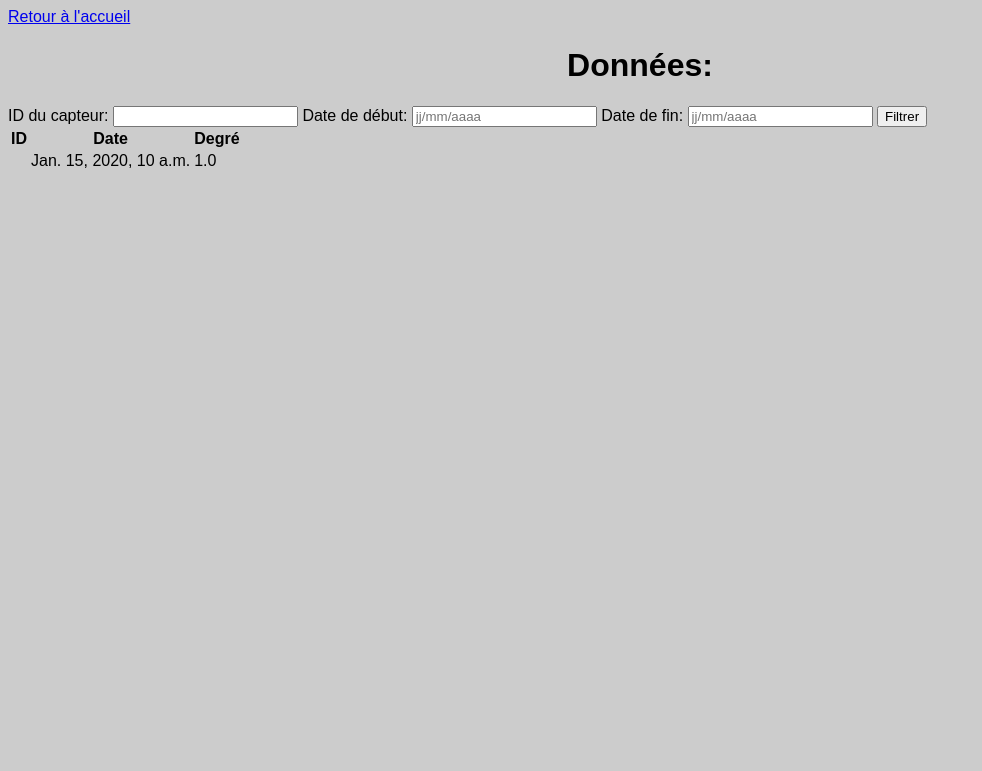
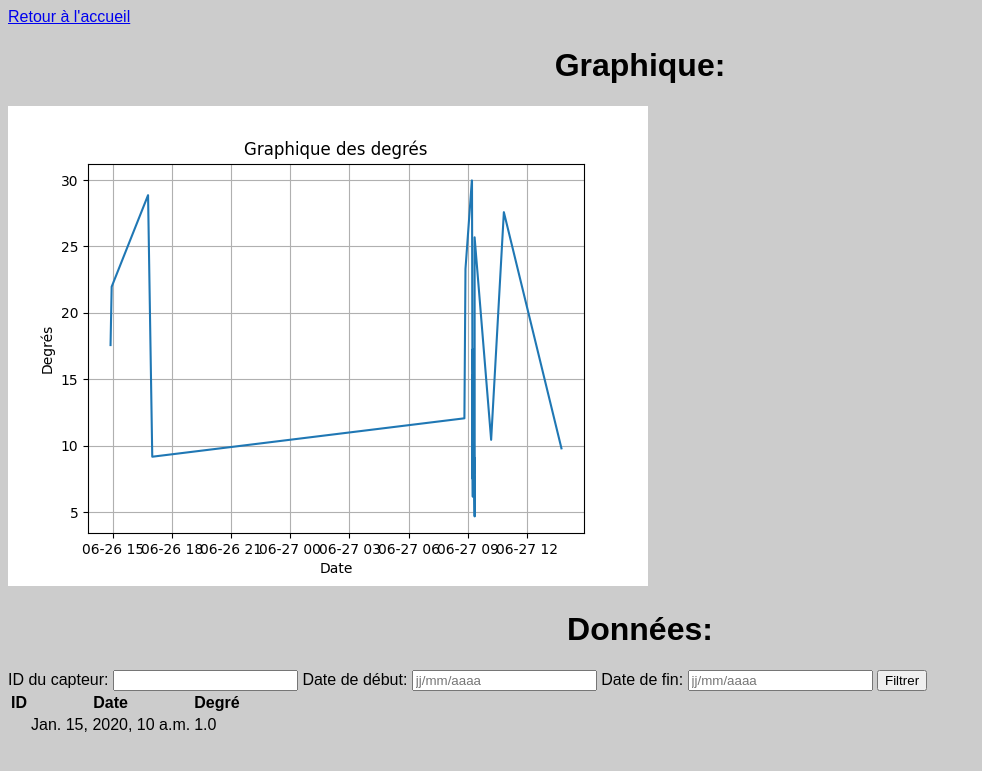
Before and after one commit to Mariusbre/sae24, a Django app: page /appsae24/liste_donnees/ in a window 1280 px wide. Shown: the top 771 px of the page, without its empty margins (0-982 px from the left). Run offline with Django 4.2, Linux system fonts and the light colour scheme; tables that the repository leaves empty hold one stand-in row (values such as "Sample post").

Commit message:
Add files via upload

```diff
--- a/sae24/appsae24/templates/appsae24/liste_donnees.html
+++ b/sae24/appsae24/templates/appsae24/liste_donnees.html
@@ -7,7 +7,9 @@
 </head>
 <body>
     <a href="/appsae24/accueil">Retour à l'accueil</a>
-        <h1>Données:</h1>
+        <h1>Graphique:</h1>
+<img src="{% static 'graphique.png' %}">
+    <h1>Données:</h1>
     <form action="/appsae24/liste_donnees/" method="get">
         <label for="capteur_id">ID du capteur:</label>
         <input type="text" id="capteur_id" name="capteur_id">
--- a/sae24/appsae24/views.py
+++ b/sae24/appsae24/views.py
@@ -30,7 +30,7 @@
     plt.title('Graphique des degrés')
     plt.grid(True)
 
-    plt.show()
+    plt.savefig("graphique.png")
 
     context = {'data': data, 'degre': degre}
     return render(request, 'appsae24/liste_donnees.html', context)
--- a/sae24/sae24/settings.py
+++ b/sae24/sae24/settings.py
@@ -1,3 +1,4 @@
+import os
 """
 Django settings for sae24 project.
 
@@ -121,7 +122,9 @@
 # https://docs.djangoproject.com/en/4.2/howto/static-files/
 
 STATIC_URL = 'static/'
-
+STATICFILES_DIRS = [
+    os.path.join(BASE_DIR, 'static'),
+]
 # Default primary key field type
 # https://docs.djangoproject.com/en/4.2/ref/settings/#default-auto-field
 
```
Also changed, not shown: sae24/appsae24/static/graphique.png (added), sae24/graphique.png (added).
